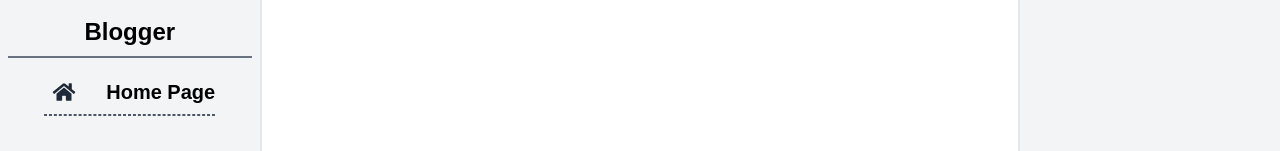
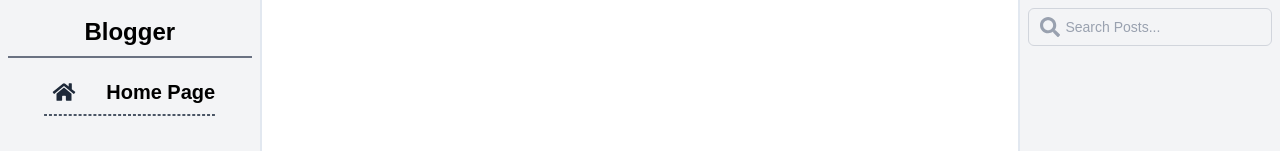
Before and after one commit to deimosdev343/Blog-frontend, a Next.js app: page / in a window 1280 px wide. Shown: the top 151 px of the page. Built offline with nearby package versions, Linux system fonts and the light colour scheme; no server answers.

Commit message:
Searchbar

```diff
--- a/src/components/layout/RecommendSearchBar/RecommendSearchBar.tsx
+++ b/src/components/layout/RecommendSearchBar/RecommendSearchBar.tsx
@@ -1,10 +1,24 @@
-import React from 'react'
+"use client";
+
+import React, { useState } from 'react'
+import SearchBar from './SearchBar'
+import { FaSearch } from 'react-icons/fa'
 
 const RecommendSearchBar = () => {
+  const [searchState, setSearchState] = useState({
+    searchTerm:""
+  })
   return (
-        <div className='h-full w-[22%] hidden md:flex flex-col p-2 gap-2 items-center border-l-2 bg-gray-100 border-slate-200'>
-
-        </div>
+    <div className='h-full w-[22%] hidden md:flex flex-col p-2 gap-2 items-center border-l-2 bg-gray-100 border-slate-200'>
+      <SearchBar
+        Icon={FaSearch}
+        onChange={(text) => {
+          setSearchState({searchTerm: text  })
+        }}
+        value={searchState.searchTerm}
+        placeholder='Search Posts...'
+      />
+    </div>
   )
 }
 
--- a/src/components/layout/RecommendSearchBar/SearchBar.tsx
+++ b/src/components/layout/RecommendSearchBar/SearchBar.tsx
@@ -8,9 +8,20 @@ interface SearchInputProps {
   Icon: IconType
 };
 
-const SearchBar = () => {
+const SearchBar = ({Icon, value, placeholder, onChange} :SearchInputProps) => {
   return (
-    <div>SearchBar</div>
+     <div className="relative w-full max-w-sm">
+      <div className="pointer-events-none absolute inset-y-0 left-3 flex items-center text-gray-400">
+        <Icon size={20}/>
+      </div>
+      <input
+        type="text"
+        value={value}
+        onChange={(e) => onChange(e.target.value)}
+        placeholder={placeholder}
+        className="w-full rounded-md border border-gray-300 py-2 pl-9 pr-3 text-sm placeholder-gray-400 focus:border-blue-500 focus:outline-none focus:ring-1 focus:ring-blue-500"
+      />
+    </div>
   )
 }
 
```
